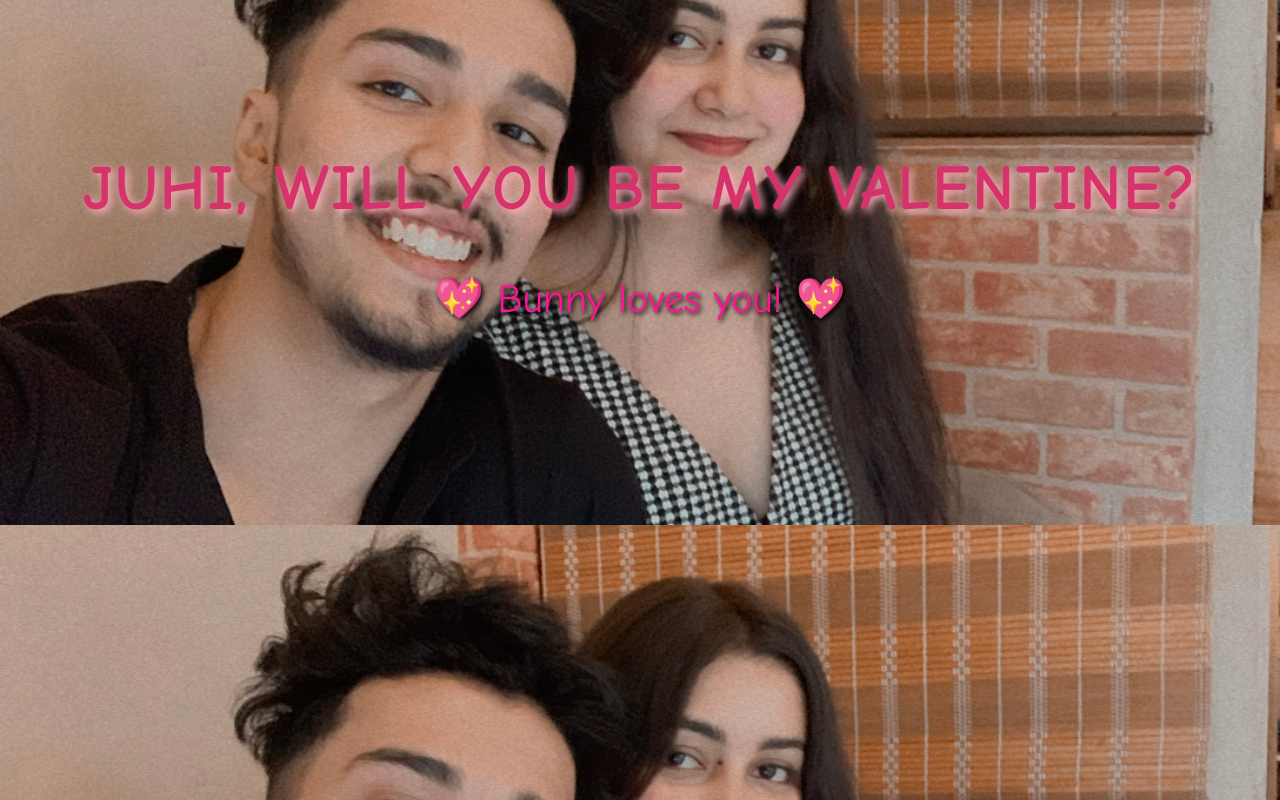
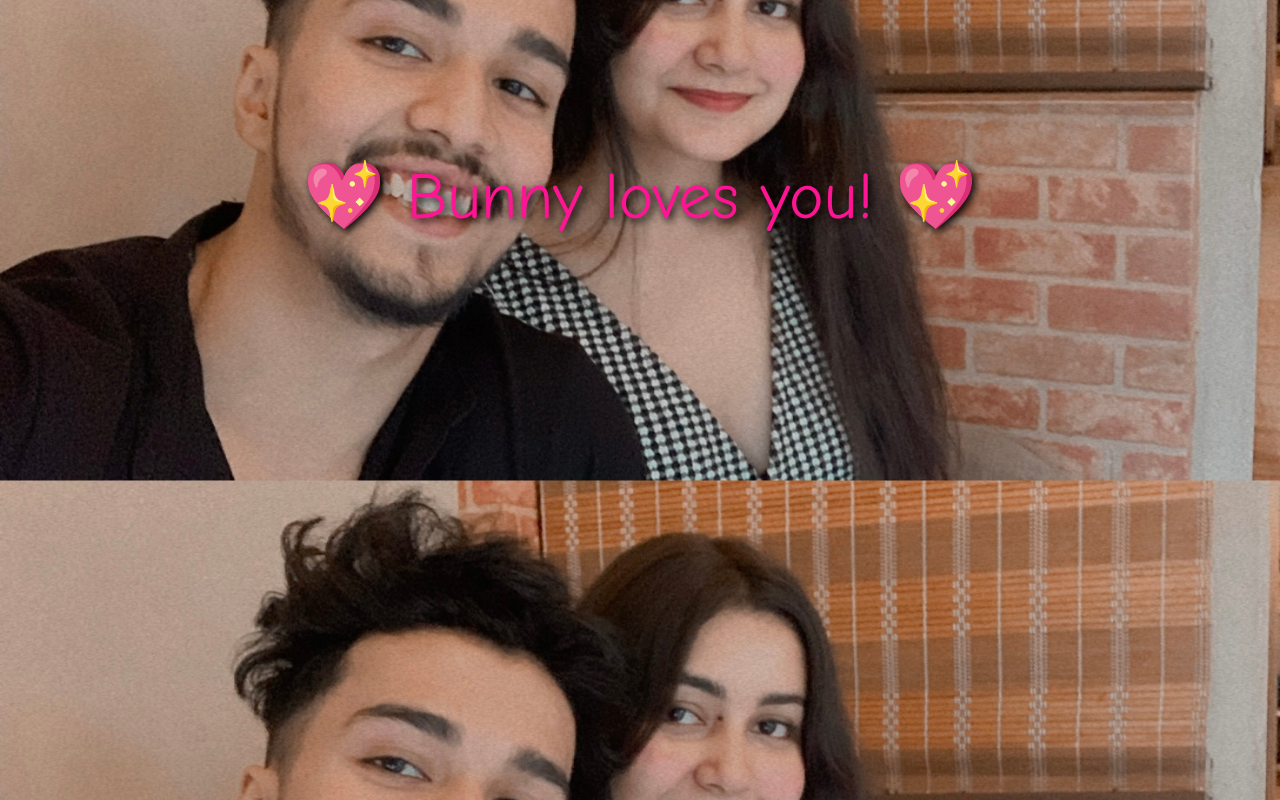
Before and after one commit to Animesh-1310/Juhi_Valentine, a plain HTML site: page index.html in a window 1280 px wide. Both pictures are taken after a click on the button "YES 💖". Drawn offline with Linux system fonts and the light colour scheme.

Commit message:
Update index.html

```diff
--- a/index.html
+++ b/index.html
@@ -50,16 +50,24 @@
       transform: translate(-50%, -50%);
     }
     #message {
-      font-size: 2.5em;
+      font-size: 4em;              /* Bigger message */
       color: #ff1493;
       margin-top: 50px;
       display: none;
-      text-shadow: 2px 2px 5px #000;
+      text-shadow: 3px 3px 8px #000;
+      animation: heartbeat 1.5s infinite;
+    }
+    @keyframes heartbeat {
+      0% { transform: scale(1); }
+      25% { transform: scale(1.1); }
+      50% { transform: scale(1); }
+      75% { transform: scale(1.1); }
+      100% { transform: scale(1); }
     }
   </style>
 </head>
 <body>
-  <h1>JUHI, WILL YOU BE MY VALENTINE?</h1>
+  <h1 id="question">JUHI, WILL YOU BE MY VALENTINE?</h1>
   <button id="yesBtn">YES 💖</button>
   <button id="noBtn">NO 💔</button>
   <div id="message">💖 Bunny loves you! 💖</div>
@@ -68,6 +76,7 @@
     const noBtn = document.getElementById('noBtn');
     const yesBtn = document.getElementById('yesBtn');
     const message = document.getElementById('message');
+    const question = document.getElementById('question');
 
     // Move NO button randomly when hovered
     noBtn.addEventListener('mouseover', () => {
@@ -77,11 +86,12 @@
       noBtn.style.top = `${y}px`;
     });
 
-    // YES button click shows message + background image
+    // YES button click shows message + background image + hides question
     yesBtn.addEventListener('click', () => {
       message.style.display = 'block';
       yesBtn.style.display = 'none';
       noBtn.style.display = 'none';
+      question.style.display = 'none';
       // Use your uploaded picture file name here
       document.body.style.backgroundImage = "url('Juhi.jpg')";
     });
```
